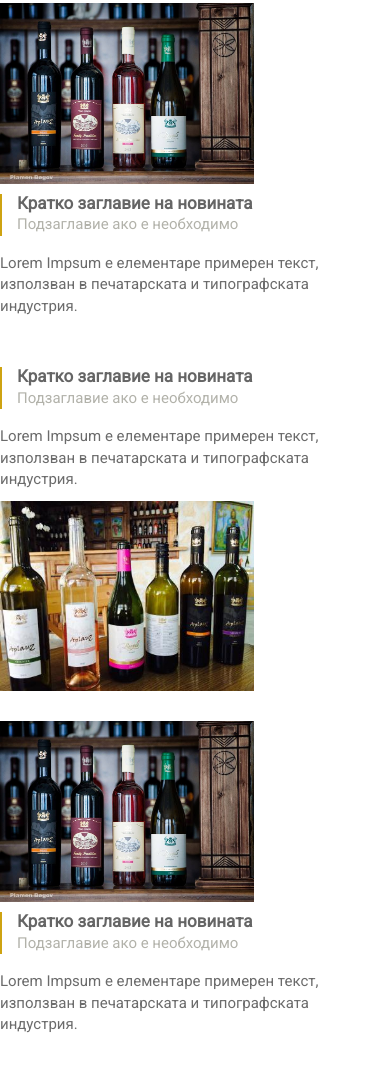
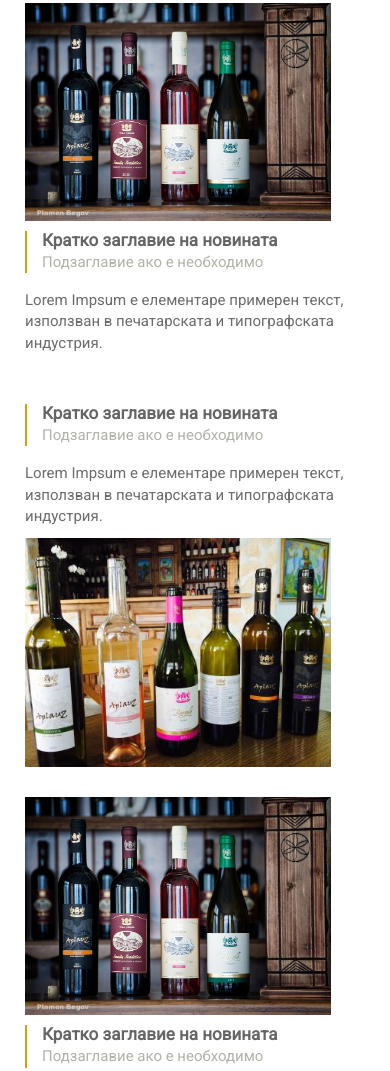
Before and after one commit to krassypetkova/VallaMelnik, a website: page index.html in a window 390 px wide. Shown: the part 3762-4833 px from the top of the page. Drawn offline with nearby package versions, Linux system fonts and the light colour scheme.

Commit message:
Implemented responsiveness of Most Interested section

```diff
--- a/index.html
+++ b/index.html
@@ -107,8 +107,7 @@
     <section id="most-interesting" class="clearfix container">
         <h1 id="most-interesting-h1">НАЙ - ИНТЕРЕСНОТО ОКОЛО НАС</h1>
         <p id="most-interesting-p">новини Villa Melnik</p>
-        <div class="row">
-            <div class="col-md-3 col-sm-3 hvr-glow col-divs">
+        <div class="col-md-3 col-sm-6 col-xs-12 hvr-glow col-divs">
             <img src="images/946727_611652612199976_894968405_n.jpg" alt="product image"/>
             <div class="border-left-div">
                 <h5 class="short-h5">Кратко заглавие на новината</h5>
@@ -116,7 +115,7 @@
             </div>
             <p class="most-p">Lorem Impsum е елементаре примерен текст, използван в печатарската и типографската индустрия.</p>
         </div>
-            <div class="col-md-3 col-sm-3 hvr-glow col-divs">
+        <div class="col-md-3 col-sm-6 col-xs-12 hvr-glow col-divs">
             <div class="border-left-div">
                 <h5 class="short-h5">Кратко заглавие на новината</h5>
                 <p class="grey-text subtitle-p">Подзаглавие ако е необходимо</p>
@@ -124,7 +123,7 @@
             <p class="most-p">Lorem Impsum е елементаре примерен текст, използван в печатарската и типографската индустрия.</p>
             <img src="images/VillaMelnikProducts.jpg" alt="product image"/>
         </div>
-            <div class="col-md-3 col-sm-3 hvr-glow col-divs">
+        <div class="col-md-3 col-sm-6 col-xs-12 hvr-glow col-divs">
             <img src="images/946727_611652612199976_894968405_n.jpg" alt="product image"/>
             <div class="border-left-div">
                 <h5 class="short-h5">Кратко заглавие на новината</h5>
@@ -132,14 +131,13 @@
             </div>
             <p class="most-p">Lorem Impsum е елементаре примерен текст, използван в печатарската и типографската индустрия.</p>
         </div>
-            <div class="col-md-3 col-sm-3 hvr-glow col-divs">
+        <div class="col-md-3 col-sm-6 col-xs-12 hvr-glow col-divs">
             <div class="border-left-div">
                 <h5 class="short-h5">Кратко заглавие на новината</h5>
                 <p class="grey-text subtitle-p">Подзаглавие ако е необходимо</p>
             </div>
             <p class="most-p">Lorem Impsum е елементаре примерен текст, използван в печатарската и типографската индустрия.</p>
             <img src="images/VillaMelnikProducts.jpg" alt="product image"/>
-            </div>
         </div>
     </section>
     <footer id="site-footer">
--- a/style.css
+++ b/style.css
@@ -298,11 +298,11 @@ button {
 /******************* MOST INTERESTING **********************/
 
 #most-interesting {
-    padding: 70px 0;
+    padding: 70px 10px;
 }
 
 #most-interesting img{
-    width: 254px;
+    width: 90%;
 }
 
 .col-divs {
@@ -321,11 +321,9 @@ button {
     font-size: 21px;
     color: #CEA922;
     font-style: italic;
+    margin-bottom: 70px;
 }
 
-#most-interesting div.row {
-    margin-top: 70px;
-}
 .border-left-div {
     border-left: 2px solid  #CEA311;
     padding-left: 15px;
```
Lines whose indentation alone changed are shown as unchanged.
